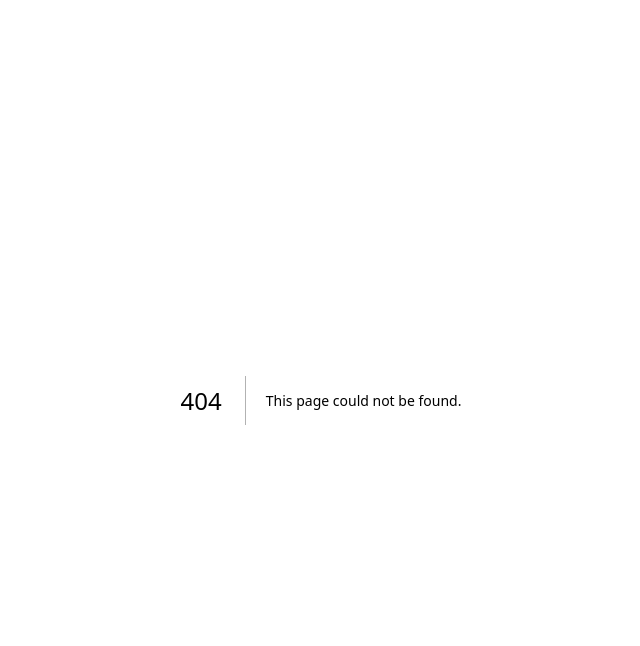
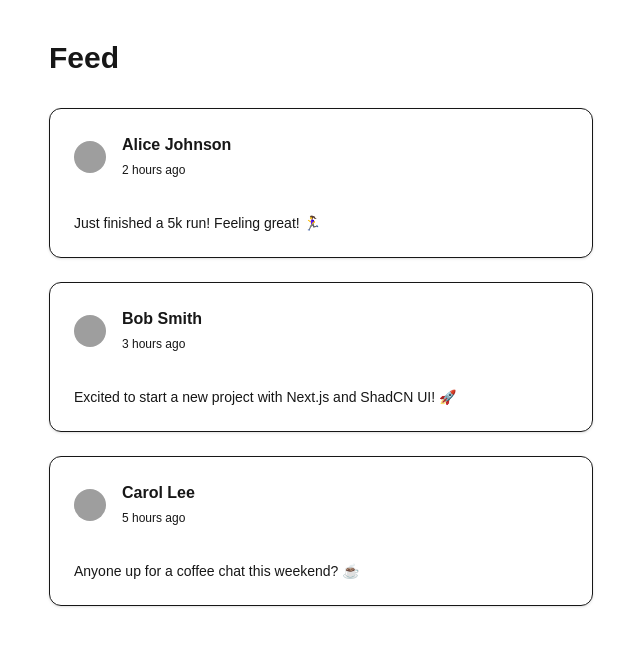
Before and after one commit to Tyrese-Mv/Basic-social-network-app, a Next.js app: page /feed in a window 1280 px wide. Before the commit this address had no page. Shown: the top 646 px of the page, without its empty margins (319-959 px from the left). Built offline with nearby package versions, Linux system fonts and the light colour scheme; grey boxes are pictures that could not be loaded.

Commit message:
Add FeedPage component to display user posts with avatars and timestamps. Boilerplate code for now.

```diff
--- /dev/null
+++ b/src/pages/feed.tsx
@@ -0,0 +1,59 @@
+import { Card, CardHeader, CardTitle, CardContent } from "@/components/ui/card";
+import { Avatar, AvatarImage, AvatarFallback } from "@/components/ui/avatar";
+
+const mockFeed = [
+  {
+    id: 1,
+    user: {
+      name: "Alice Johnson",
+      avatarUrl: "https://randomuser.me/api/portraits/women/1.jpg",
+    },
+    content: "Just finished a 5k run! Feeling great! 🏃‍♀️",
+    timestamp: "2 hours ago",
+  },
+  {
+    id: 2,
+    user: {
+      name: "Bob Smith",
+      avatarUrl: "https://randomuser.me/api/portraits/men/2.jpg",
+    },
+    content: "Excited to start a new project with Next.js and ShadCN UI! 🚀",
+    timestamp: "3 hours ago",
+  },
+  {
+    id: 3,
+    user: {
+      name: "Carol Lee",
+      avatarUrl: "https://randomuser.me/api/portraits/women/3.jpg",
+    },
+    content: "Anyone up for a coffee chat this weekend? ☕️",
+    timestamp: "5 hours ago",
+  },
+];
+
+export default function FeedPage() {
+  return (
+    <div className="max-w-xl mx-auto py-10 px-4">
+      <h1 className="text-3xl font-bold mb-8">Feed</h1>
+      <div className="flex flex-col gap-6">
+        {mockFeed.map((post) => (
+          <Card key={post.id}>
+            <CardHeader className="flex flex-row items-center gap-4 pb-2">
+              <Avatar>
+                <AvatarImage src={post.user.avatarUrl} alt={post.user.name} />
+                <AvatarFallback>{post.user.name[0]}</AvatarFallback>
+              </Avatar>
+              <div>
+                <CardTitle className="text-base font-semibold">{post.user.name}</CardTitle>
+                <span className="text-xs text-muted-foreground">{post.timestamp}</span>
+              </div>
+            </CardHeader>
+            <CardContent>
+              <p className="text-sm">{post.content}</p>
+            </CardContent>
+          </Card>
+        ))}
+      </div>
+    </div>
+  );
+}
```
